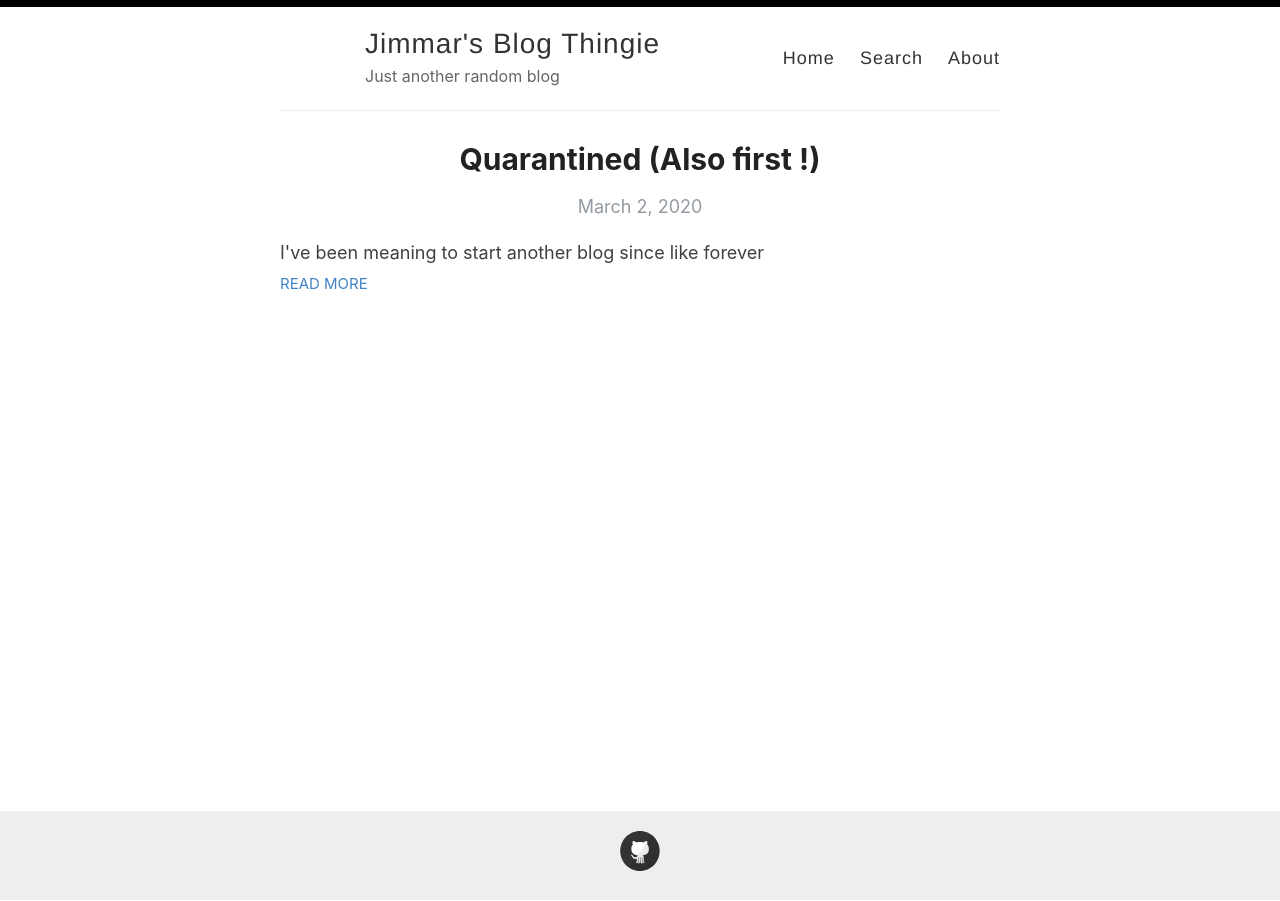
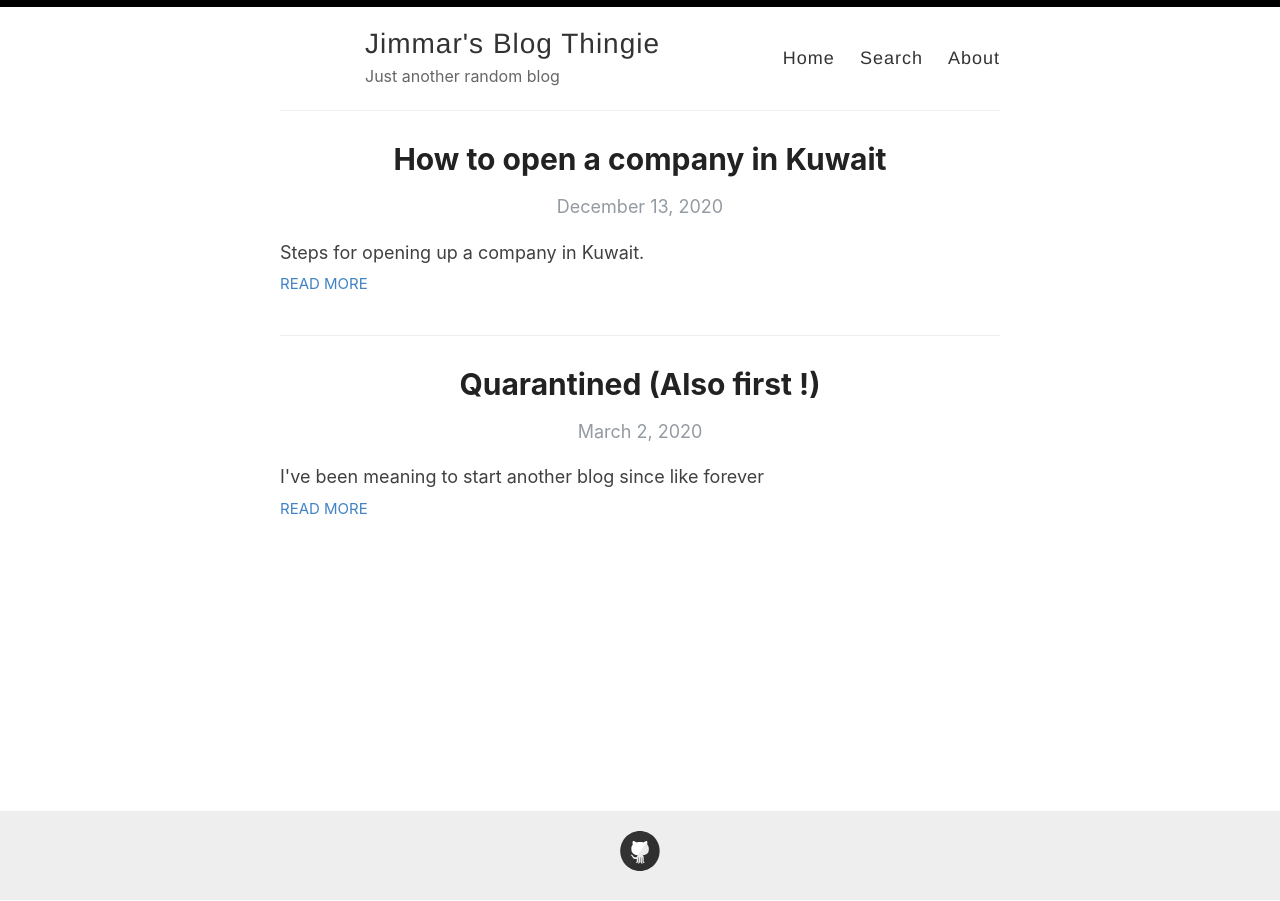
Before and after one commit to Jimmar/jimmar.github.io, a Jekyll site: the page built from index.html, in a window 1280 px wide. Built offline with Jekyll 4.4.1, drawn with Linux system fonts in a browser that asks for light colours; the list of posts is cut into pages by our own code; part of the change alters nothing that is shown.

Commit message:
New post WIP

```diff
--- /dev/null
+++ b/_posts/2020-12-13-company-steps-kuwait.md
@@ -0,0 +1,60 @@
+---
+layout: post
+title: How to open a company in Kuwait
+categories: Kuwait
+excerpt: Steps for opening up a company in Kuwait.
+comments: true
+---
+
+I've been working on getting a company/business license in Kuwait, thought I'd document it here just in case someone else would need it.
+
+Opening a business in Kuwait has a bunch of requirements, this post reflects my own experience in getting a license, almost everything is handled through [Kuwait Business Center](kbc.moci.gov.kw) which makes it a bit simpler.
+Also at some point you will need to rent a physical office (more to that later) but not early, so don't do that when you are starting [unless you really need the physical space, that's something else].
+
+Note: This article **DOESN'T** cover the steps for the micro businesses [Home businesses].
+
+> If at any point you had any questions to KBC, I'd suggest sending them a direct message on their [support account on Twitter](https://twitter.com/kbc_support). They usually reply in a couple of hours.
+
+---
+
+## Prerequisites:
+- If you are not registered anywhere [officially unemployed], you will need to also register at [PIFSS](https://www.pifss.gov.kw/) under the **5th section** (باب خامس), you'd need to go there in person [here's a map url](https://g.page/PIFSS) and bring  with you.
+    - Your original Civil ID.
+    - Copy of birth certificate.
+    - Copy of last academic degree [University certificate for example].
+> There are multiple branches, not sure if you can do it in anywhere else, I went to the main one that I linked above.
+
+- If you have any _fines/violations_ or _court orders_, you need to pay them before proceeding (or you can do it after you do the first step, but your application will be on hold), you can check if you have any with the MOI app for [Android](https://play.google.com/store/apps/details?id=com.MoIKuwait) or for [iOS](https://apps.apple.com/us/app/moi-kuwait/id871764188).
+> To pay a court order you can go to any Citizen's Service center (مركز خدمة المواطن) and do that. You can use [this website](https://www.moi.gov.kw/main/eservices/servicecentres/locations) to locate the nearest one for you.
+
+## Steps:
+If you have the prerequisites figured out, here are the REAL steps.
+1. Head over to the [KBC license services portal](https://mociweb01.csc.gov.kw/MociKBC/WebPages/index.aspx) and click on `طلب تأسيس شركة أشخاص` and fill out the form. You will need to:
+    - Declare the type of Activity (نشاط الشركة) your company will do from the list [you can select multiple activities but they have to all be under the same main section(قطاع)].
+    - Provide **5 names** [In Arabic] which **SHOULD** include the name of the company activity (نشاط الشركة) in them [example: لومي لابز للحلول المتكاملة الحاسوبية] in the order of preference.
+    - Declare company capital (رأس مال الشركة), minimum is **KD1000** for most activities but some are more, it'll show you an error if you picked an invalid amount.
+> They seem to turn off the system every weekend (Thursday evening till Sunday morning) saying it's under maintenance 🤷🏽‍♂️ so you need to do everything on week days.
+
+2. If all went fine in the previous step, you should get a reference number for the company establishment request number (رقم طلب عقد التأسيس) which you need to check the status of your application by going to the [same website](https://mociweb01.csc.gov.kw/MociKBC/WebPages/index.aspx) and clicking on `الإستعلام عن طلب التأسيس`.
+
+3. Keep on checking every few days, in my case my status changed to `مراجعة وزارة الداخلية` which I had to go to this [Fingerprints Mishrif](https://goo.gl/maps/fqdJTY6TsbQn2pvi9) building [Depends on where you live] and meet with someone representing MOCI over there to approve my request [if you have any fines it'll stop the process here].
+
+4. Wait and keep on checking on the status of your application from the website, mine took around 4 weeks and like 4 visits, but it shouldn't take more than a week to get approved.
+
+5. After it's approved, you'd need to head over to the [KBC building in Ishbiliya](https://goo.gl/maps/Xug3DoPbBb4eEqdLA) with your company establishment request number (رقم طلب عقد التأسيس) and your KNet 💳 and talk to the **Ministry of Justice** representative.
+    - You'll pay **KD10** via KNet for stamps.
+    - You'll have to sign the Company Establishment Contract (عقد التأسيس) (3 copies).
+    - Officially it says you need to also pay **7KD** as fees, but I didn't pay that (or at least I don't remember paying that).
+    - You'll get a copy of the signed contract and they will take one (Actually they took 2, but one of them didn't have stamps on it).
+    > You should be able to retrieve your Company register (السجل التجاري) from [the website](https://mociweb01.csc.gov.kw/MociKBC/WebPages/index.aspx) by clicking on `الخدمة الآلية لإصدار السجل التجاري` but you won't need it till after you get the office.
+
+6. Now you have a period of **3 months** where you can start looking for an office which you need to get on it !.
+> When looking for an office, make sure that it does have a **PACI Number (رقم آلي)**, there are some places without that so ask before you rent !
+
+7. Paid your hard earned money for the office ? great ! get the rental contract and the receipts ready [scan them] and head over to [the same website that is now your friend](https://mociweb01.csc.gov.kw/MociKBC/WebPages/index.aspx) and go to `طلب ترخيص شركة` and fill out the form.
+> For this step you'll need the
+- Company Register (السجل التجاري) [Can get from the same website].
+- PACI Number (رقم آلي) [Should be written in the contract].
+- Office Rental Receipt.
+
+===== TBC
```
Also changed, not shown: _posts/2020-03-02-first.md (+1 -1 lines).
